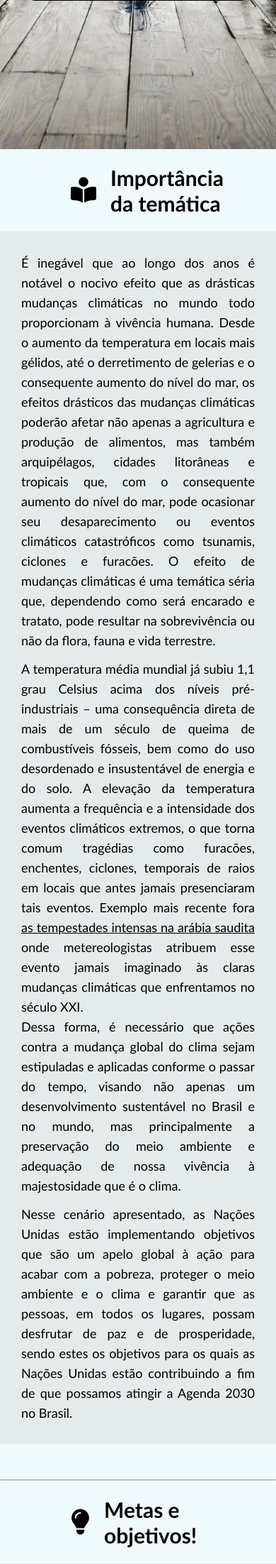
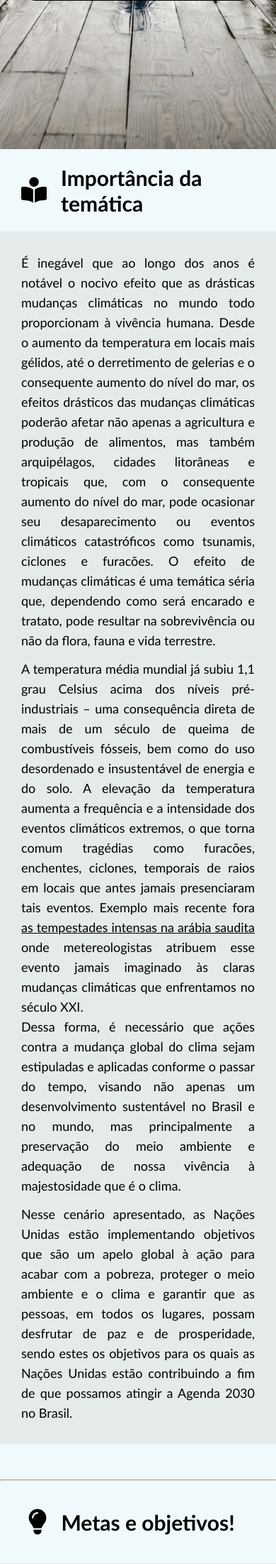
Before and after one commit to NicolasAbner/Portal-do-Clima---WEB, a PHP site: page / in a window 390 px wide. Shown: the part 666-2869 px from the top of the page at 71% size. Run offline with PHP 8.4, Linux system fonts and the light colour scheme; some libraries are stand-ins or nearby versions.

Commit message:
Ajuste responsividade Titulos Seções

```diff
--- a/CSS/stylesheet.css
+++ b/CSS/stylesheet.css
@@ -680,9 +680,9 @@ header .button-menu:active {
     margin: 0;
   }
 
-.initial-card-home h2{
-  color: #2b3b6c;
-}
+  .initial-card-home h2{
+    color: #2b3b6c;
+  }
 
   .initial-card-home p{
     color: black;
@@ -705,6 +705,16 @@ header .button-menu:active {
     max-width: 40%;
   }
 
+  .titulo-secao {
+    display: flex;
+    align-items: center;
+    justify-content: center;
+    width: 90%;
+    margin: 10px 0px 10px 0px;
+    padding: 10px;
+    font-size: 20px;
+  }
+
 }
 
 @media (max-width: 600px) {
```
